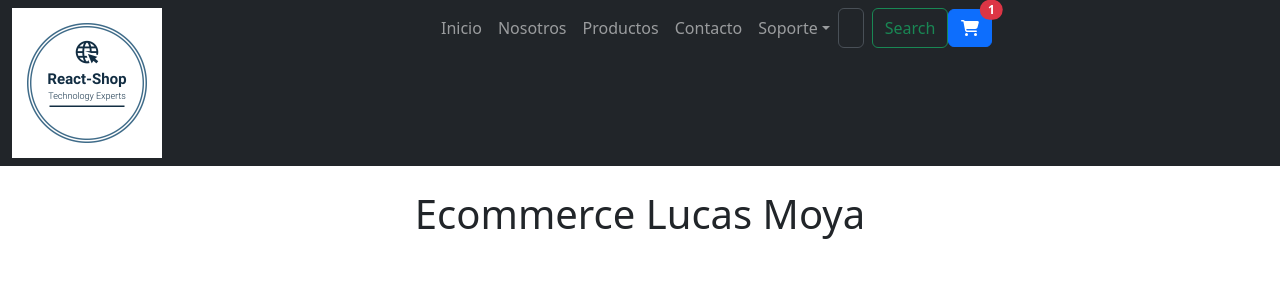
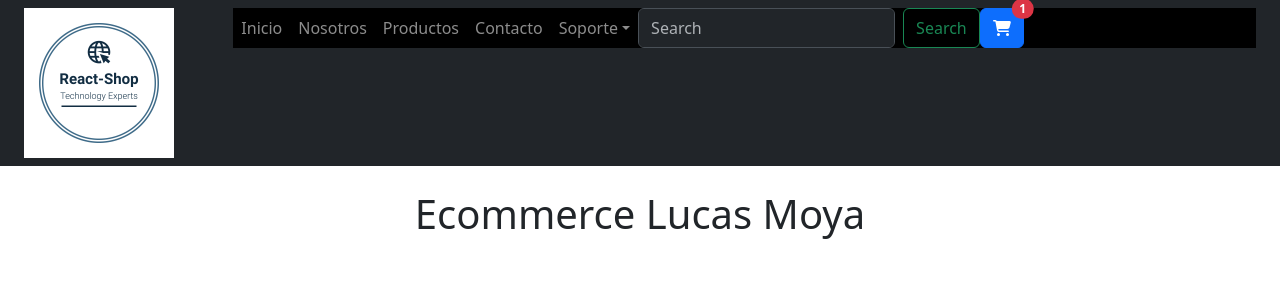
Before and after one commit to Lucasfmoya/PF-ReactJS-Moya, a React (Vite) app: page / in a window 1280 px wide. Shown: the top 300 px of the page. Built offline with nearby package versions, Linux system fonts and the light colour scheme.

Commit message:
probando estilos

```diff
--- a/src/App.css
+++ b/src/App.css
@@ -1,3 +1,8 @@
 .logo-menu {
   height: 150px;
 }
+.minav {
+  display: flex !important;
+  justify-content: space-between;
+  background: #000;
+}
--- a/src/components/NavBar.jsx
+++ b/src/components/NavBar.jsx
@@ -4,8 +4,6 @@ import Navbar from "react-bootstrap/Navbar";
 import NavDropdown from "react-bootstrap/NavDropdown";
 import Form from "react-bootstrap/Form";
 import Button from "react-bootstrap/Button";
-import Row from "react-bootstrap/Row";
-import Col from "react-bootstrap/Col";
 import { Brand } from "./Brand";
 import { CartWidget } from "./CartWidget";
 
@@ -13,17 +11,17 @@ export const NavBar = () => {
   return (
     <Navbar expand="lg" bg="dark" data-bs-theme="dark">
       <Container fluid>
-        <Row>
-          <Col>
-            <Navbar.Brand className="" href="#home">
-              <Brand />
-            </Navbar.Brand>
-          </Col>
-          <Col>
-            <div className="d-flex justify-content-center">
-              <Navbar.Toggle aria-controls="basic-navbar-nav" />
-              <Navbar.Collapse id="basic-navbar-nav">
-                <Nav className="me-auto">
+        <Container fluid>
+          <div className="row">
+            <div className="col-lg-2">
+              <Navbar.Brand className="" href="#home">
+                <Brand />
+              </Navbar.Brand>
+            </div>
+            <div className="col-lg-10">
+              <Navbar.Toggle aria-co ntrols="basic-navbar-nav" />
+              <Navbar.Collapse className="minav" id="basic-navbar-nav">
+                <Nav className="me-auto ">
                   <Nav.Link href="#home">Inicio</Nav.Link>
                   <Nav.Link href="#link">Nosotros</Nav.Link>
                   <Nav.Link href="#home">Productos</Nav.Link>
@@ -45,12 +43,12 @@ export const NavBar = () => {
                     />
                     <Button variant="outline-success">Search</Button>
                   </Form>
+                  <CartWidget />
                 </Nav>
-                <CartWidget />
               </Navbar.Collapse>
             </div>
-          </Col>
-        </Row>
+          </div>
+        </Container>
       </Container>
     </Navbar>
   );
```
